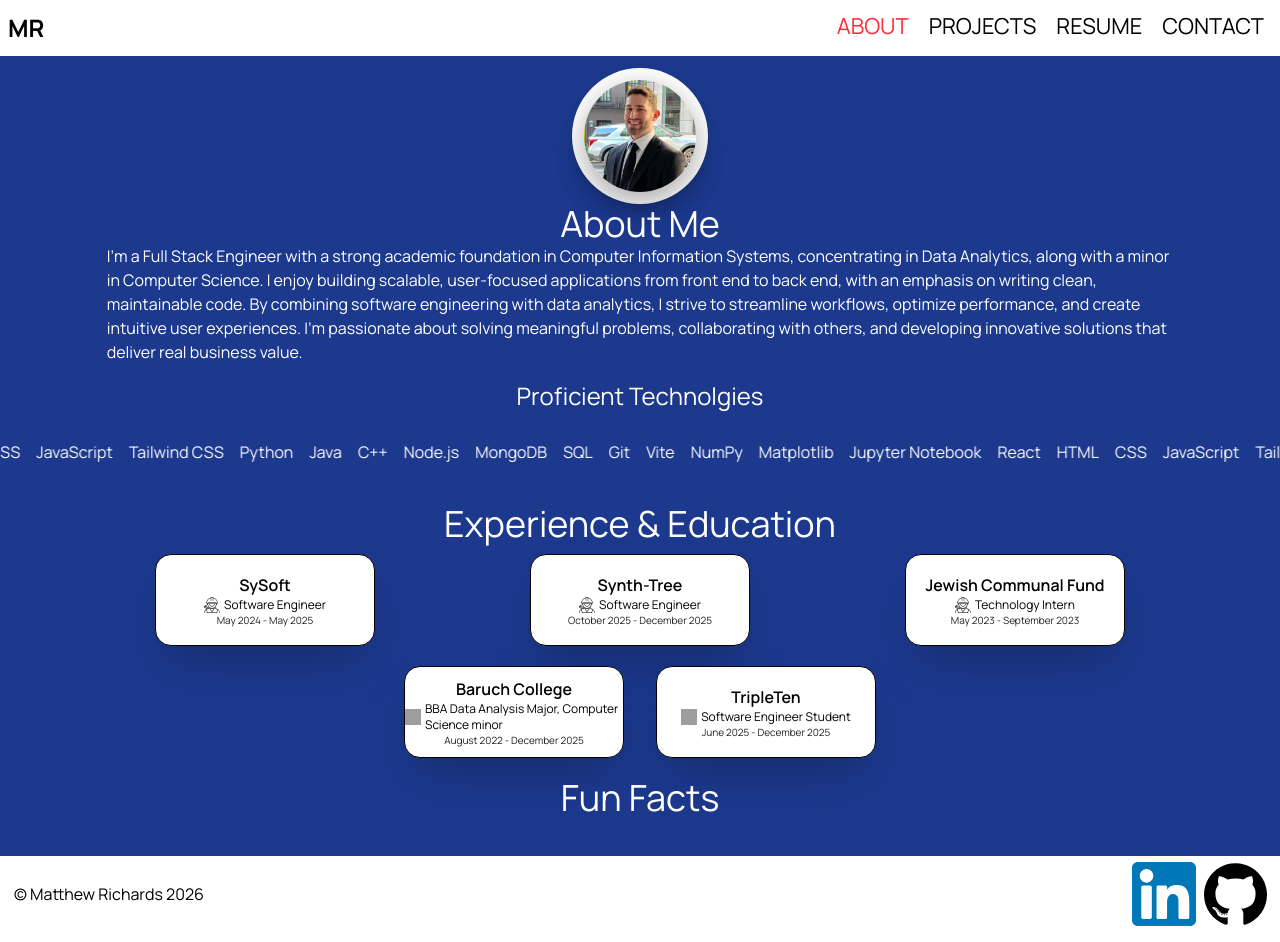
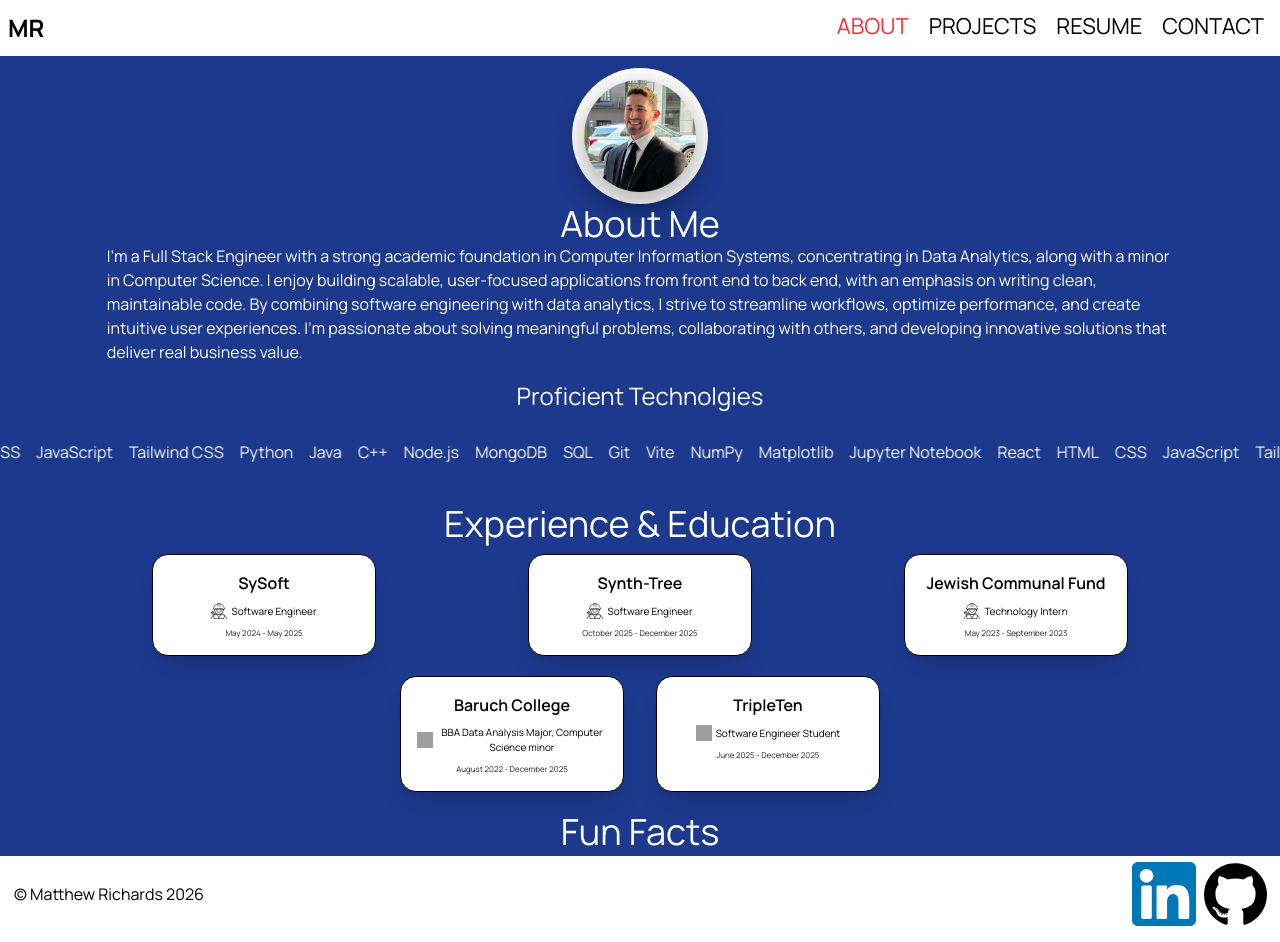
Before and after one commit to matthewrichards234/Personal_Website, a React (Vite) app: page /about in a window 1280 px wide. Built offline with nearby package versions, Linux system fonts and the light colour scheme; grey boxes are pictures that could not be loaded.

Commit message:
ai help style cards a wee bit.

```diff
--- a/src/components/AboutCard.tsx
+++ b/src/components/AboutCard.tsx
@@ -8,28 +8,32 @@ interface AboutCardInterface {
 const AboutCard = ({ title, position, dates, icon }: AboutCardInterface) => {
   return (
     <div
-      className="flex
-                    flex-col
-                    bg-white
-                    text-black
-                    rounded-2xl
-                    border
-                    shadow-2xl
-                    overflow-hidden
-                    w-55
-                    h-23
-                    items-center
-                    justify-center
-                    hover:scale-120
-                    ease-in-out
-                    duration-350"
+      className="
+                w-56
+                rounded-2xl
+                bg-white
+                text-black
+                shadow-xl
+                border
+                p-4
+                flex
+                flex-col
+                items-center
+                gap-2
+                transition-all
+                duration-300
+                ease-out
+                hover:-translate-y-1
+                hover:scale-105
+
+              "
     >
       <p className="font-semibold">{title}</p>
-      <div className="flex flex-row items-center tetx-sm gap-1">
+      <div className="flex flex-row items-center gap-1">
         <img src={icon} alt="about card icon" className="w-4 h-4" />
-        <p className="text-xs">{position}</p>
+        <p className="text-[10px] text-center p-0">{position}</p>
       </div>
-      <div className="flex flex-row text-[10px] opacity-87">
+      <div className="flex flex-row text-[8px] opacity-87">
         <p>{dates}</p>
       </div>
     </div>
```
